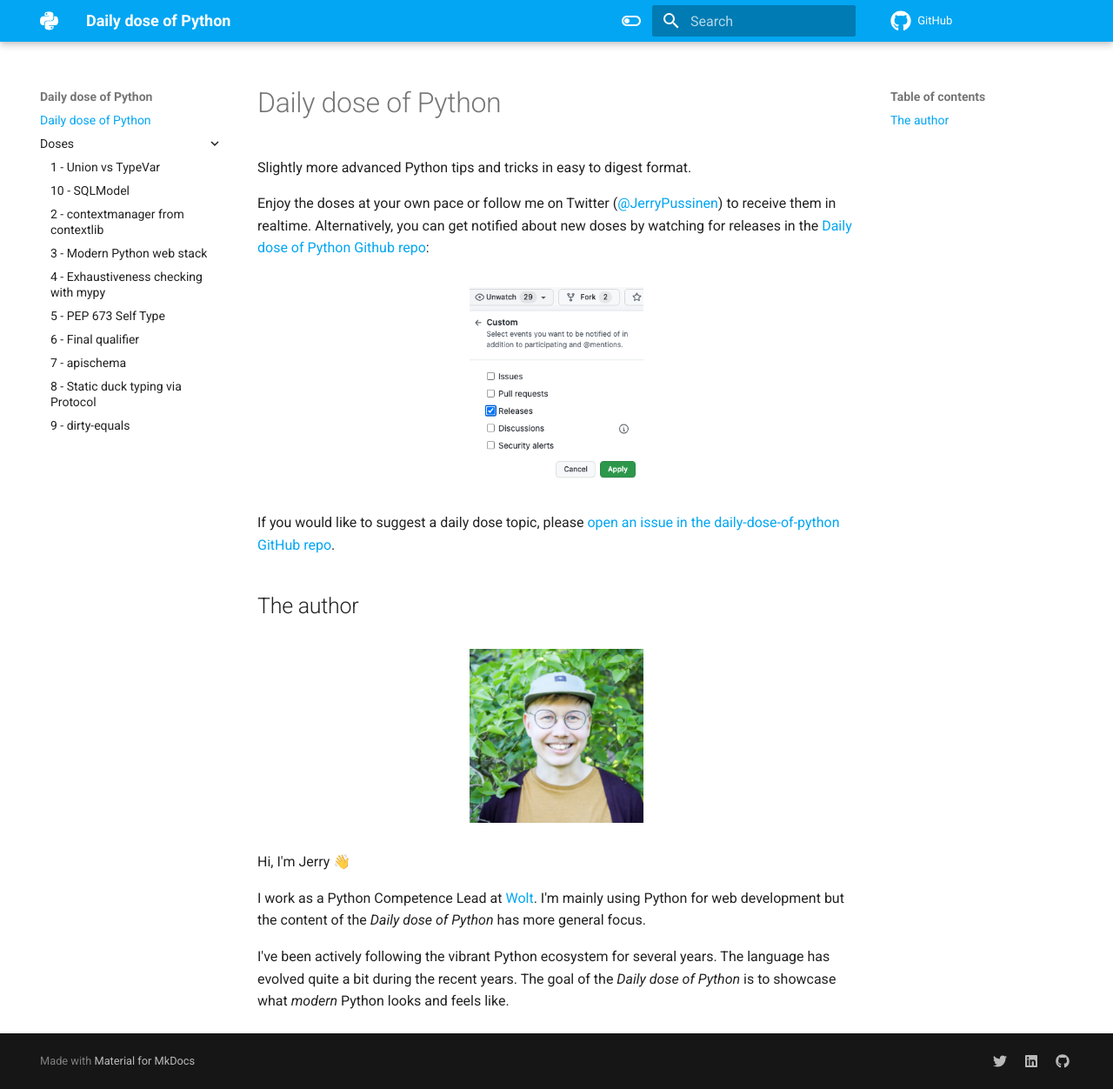
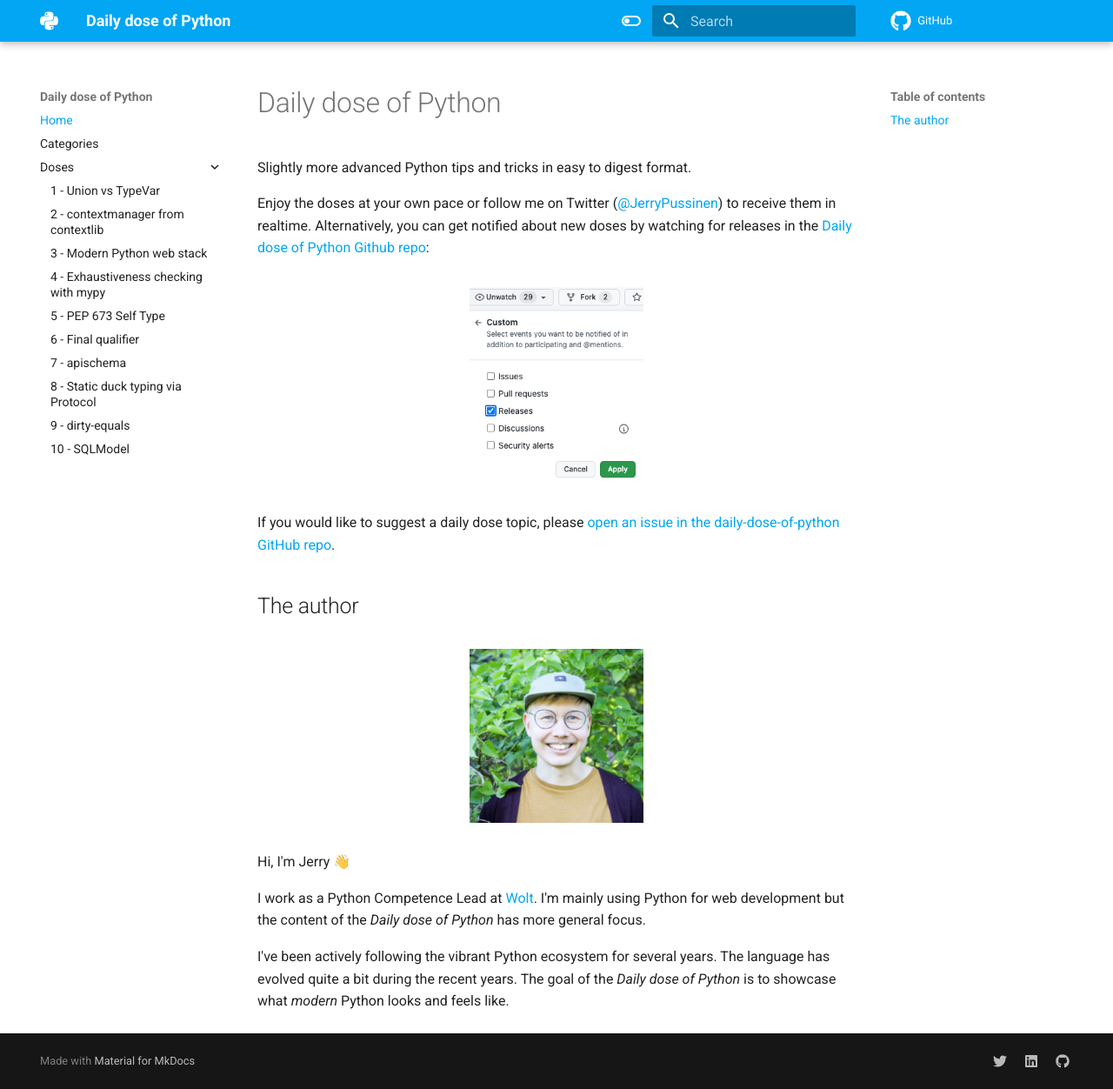
Before and after one commit to python254/dose-of-python, an MkDocs documentation site: the page built from docs/index.md, in a window 1280 px wide and 1252 px high. Shown: the whole window at 87% size. Built offline with MkDocs 1.6.1 and Material for MkDocs 9.7.7, drawn with Linux system fonts in a browser that asks for light colours; comment, search, counter and statistics services are not loaded; part of the change alters nothing that is shown.

```diff
--- a/mkdocs.yml
+++ b/mkdocs.yml
@@ -24,6 +24,20 @@ theme:
     logo: fontawesome/brands/python
   favicon: img/favicon.png
 
+nav:
+  - Home: index.md
+  - Categories: tags.md
+  - Doses:
+      - doses/1.md
+      - doses/2.md
+      - doses/3.md
+      - doses/4.md
+      - doses/5.md
+      - doses/6.md
+      - doses/7.md
+      - doses/8.md
+      - doses/9.md
+      - doses/10.md
 
 markdown_extensions:
   - attr_list:
```
